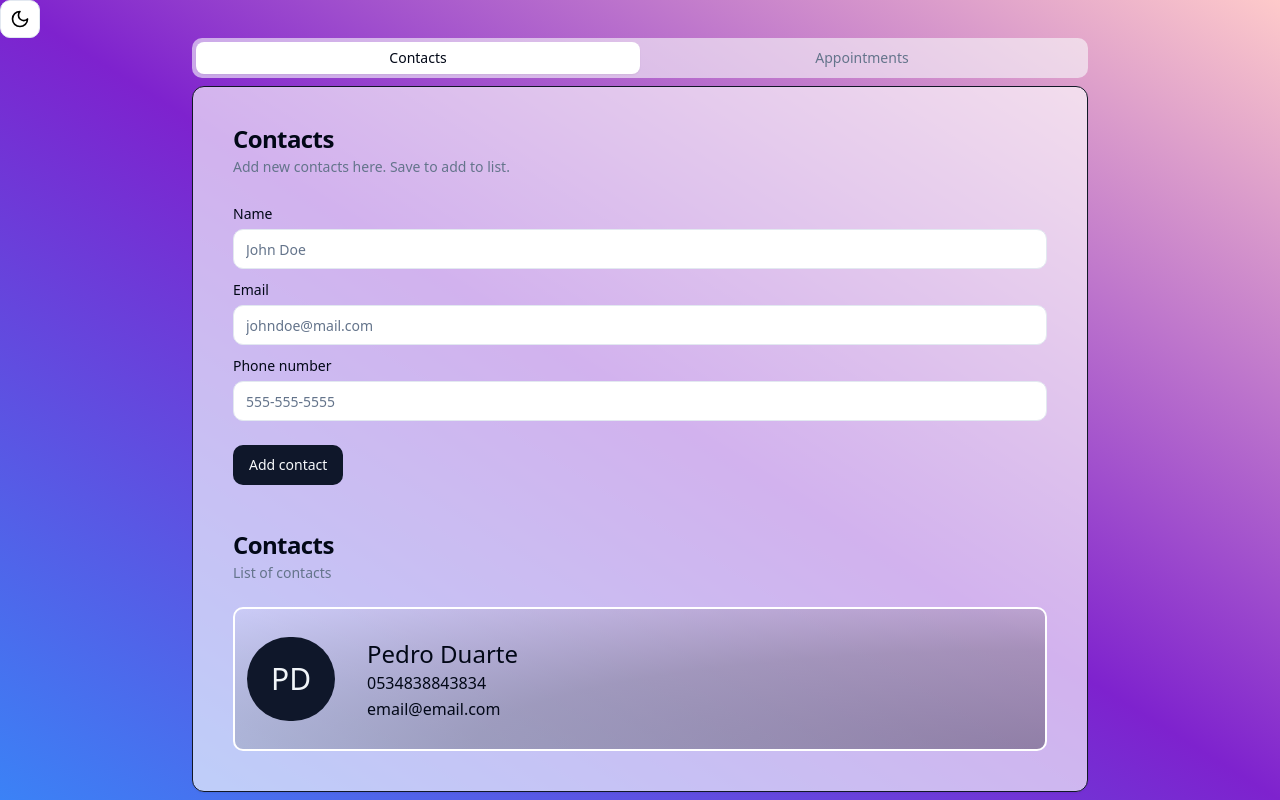
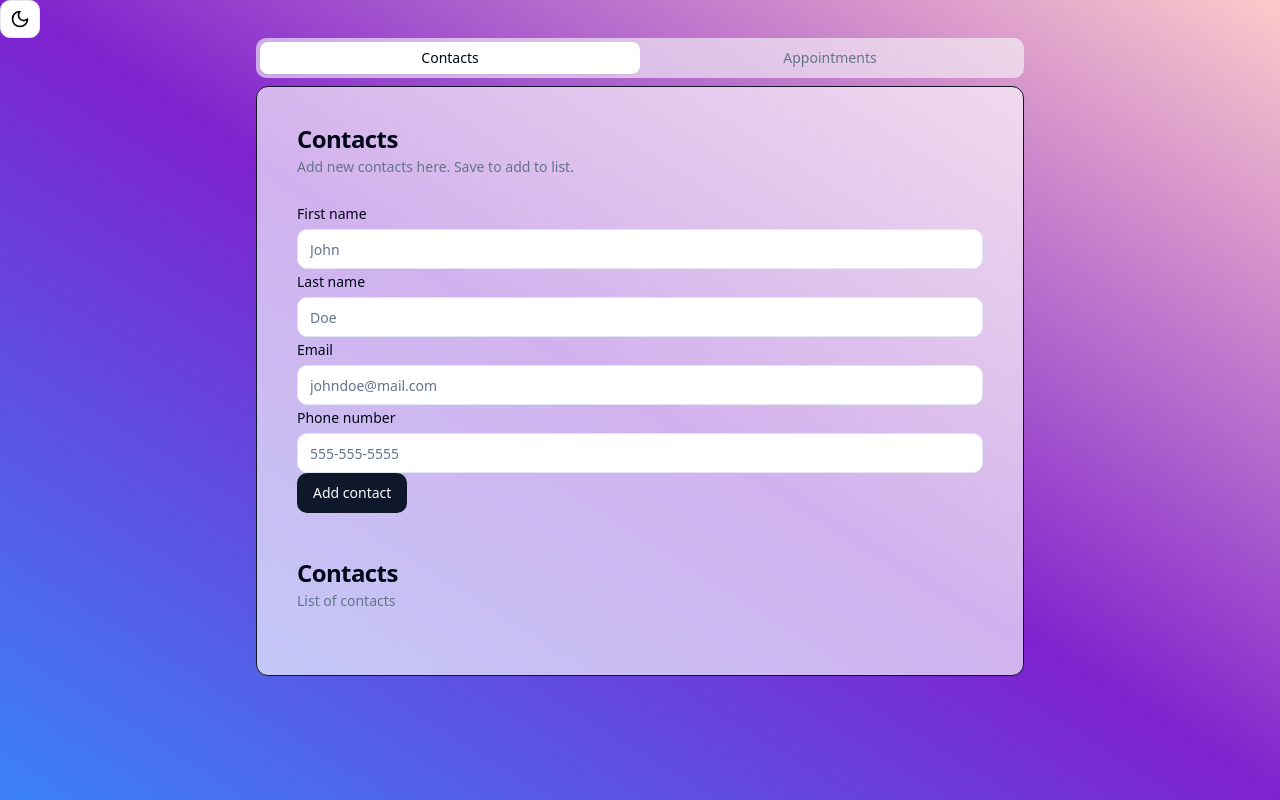
Before and after one commit to nixowl/appointment-plan, a React (Vite) app: page / in a window 1280 px wide. Built offline with nearby package versions, Linux system fonts and the light colour scheme.

Commit message:
add functional contact form and rendering of contact cards

```diff
--- a/src/App.tsx
+++ b/src/App.tsx
@@ -6,13 +6,12 @@ import { AppointmentsForm } from './components/AppointmentsForm'
 
 
 function App() {
-
     return (
         <>
             <ThemeProvider attribute="class" defaultTheme="system" enableSystem>
                 <ThemeToggle />
                 <div className="flex justify-center h-full">
-                    <Tabs defaultValue="contacts" className="w-[70%]">
+                    <Tabs defaultValue="contacts" className="w-[60%]">
                         <TabsList className="grid w-full grid-cols-2 bg-primary-foreground/60 ">
                             <TabsTrigger value="contacts">Contacts</TabsTrigger>
                             <TabsTrigger value="appointments">
--- a/src/components/AppointmentsForm.tsx
+++ b/src/components/AppointmentsForm.tsx
@@ -16,7 +16,6 @@ import { useState } from 'react'
 export const AppointmentsForm = () => {
 
     const [selected, setSelected] = useState<Date>();
-    const [date, setDate] = useState<Date | undefined>(new Date())
     const [timeValue, setTimeValue] = useState<string>('00:00')
 
      const handleTimeChange: React.ChangeEventHandler<HTMLInputElement> = (
@@ -59,9 +58,6 @@ export const AppointmentsForm = () => {
          setSelected(newDate)
      }
 
-const tags = Array.from({ length: 50 }).map(
-    (_, i, a) => `v1.2.0-beta.${a.length - i}`
-)
     return (
         <Card className="flex flex-col p-4 border-gray-900">
             <CardHeader>
@@ -70,9 +66,10 @@ const tags = Array.from({ length: 50 }).map(
                     Add new appointments here. Save to add to list.
                 </CardDescription>
             </CardHeader>
-            <CardContent className="flex justify-between items-center gap-4 space-y-2 h-1/2">
-                <ScrollArea className="flex-1 h-44 rounded-md border">
+            <CardContent className="flex justify-around items-center gap-4 space-y-2 h-1/2">
+                <ScrollArea className="flex-1 h-44 rounded-md border max-w-[40%]">
                     <div className="flex flex-col gap-2 p-4 h-[80%]">
+                        <p>Select contact</p>
                         <a href="#" className="text-primary bg-muted-foreground/20 p-2 rounded">dadas</a>
                         <a href="#" className="text-primary bg-muted-foreground/20 p-2 rounded">dadas</a>
                         <a href="#" className="text-primary bg-muted-foreground/20 p-2 rounded">dadas</a>
@@ -89,7 +86,7 @@ const tags = Array.from({ length: 50 }).map(
                     mode="single"
                     selected={selected}
                     onSelect={handleDaySelect}
-                    className="rounded-md border"
+                    className=" rounded-md border"
                     footer={
                         <>
                             <Input
--- /dev/null
+++ b/src/components/Calendar.tsx
@@ -0,0 +1,71 @@
+import { useState } from "react"
+import { Calendar } from '@/components/ui/calendar'
+import { Input } from './ui/input'
+
+const CalendarComponent = () => {
+
+    const [selected, setSelected] = useState<Date>()
+    const [timeValue, setTimeValue] = useState<string>('00:00')
+    const handleTimeChange: React.ChangeEventHandler<HTMLInputElement> = (
+        e
+    ) => {
+        const time = e.target.value
+        if (!selected) {
+            setTimeValue(time)
+            return
+        }
+        const [hours, minutes] = time.split(':').map((str) => parseInt(str, 10))
+        const newSelectedDate = new Date(
+            selected.getFullYear(),
+            selected.getMonth(),
+            selected.getDate(),
+            hours,
+            minutes
+        )
+        setSelected(newSelectedDate)
+        setTimeValue(time)
+    }
+
+    const handleDaySelect = (date: Date | undefined) => {
+        if (!timeValue || !date) {
+            setSelected(date)
+            return
+        }
+        const [hours, minutes] = timeValue
+            .split(':')
+            .map((str) => parseInt(str, 10))
+        const newDate = new Date(
+            date.getFullYear(),
+            date.getMonth(),
+            date.getDate(),
+            hours,
+            minutes
+        )
+        setSelected(newDate)
+    }
+
+    return (
+        <Calendar
+            mode="single"
+            selected={selected}
+            onSelect={handleDaySelect}
+            className=" rounded-md border"
+            footer={
+                <>
+                    <Input
+                        type="time"
+                        value={timeValue}
+                        onChange={handleTimeChange}
+                    />
+                    <p>
+                        {' '}
+                        Selected date:{' '}
+                        {selected ? selected.toLocaleString() : 'none'}
+                    </p>
+                </>
+            }
+        />
+    )
+}
+
+export default CalendarComponent
--- a/src/components/ContactCard.tsx
+++ b/src/components/ContactCard.tsx
@@ -1,17 +1,19 @@
-// Purpose: Component for displaying contact information.
-export const ContactCard = ({ name, email, phone }) => {
-    const firstInitial = name.split(' ')[0][0].toUpperCase()
-    console.log(firstInitial)
-    const surnameInitial = name.split(' ')[1][0].toUpperCase()
-    console.log(surnameInitial)
+import { Contact } from "@/types"
+
+
+export const ContactCard = ({ givenName, familyName, email, phone }: Contact) => {
+    const firstInitial = givenName[0]
+    const surnameInitial = familyName[0]
+    const capsGivenName = givenName[0].toUpperCase() + givenName.slice(1)
+    const capsFamilyName = familyName[0].toUpperCase() + familyName.slice(1)
     return (
         <div className="flex flex-1 items-center space-x-4 bg-[radial-gradient(ellipse_at_bottom_right,_var(--tw-gradient-stops))] from-black/30 via-neutral-700/30 to-white/10 border-background border-2 p-3 rounded-md h-[9rem]">
             <div className="bg-primary rounded-full p-6">
-                <p className="text-3xl text-secondary">{firstInitial}
-                {surnameInitial}</p>
+                <p className="text-3xl text-secondary">{firstInitial.toUpperCase()}
+                {surnameInitial.toUpperCase()}</p>
             </div>
             <div className="flex flex-col justify-around p-4 h-full w-full">
-                <p className="text-2xl">{name}</p>
+                <p className="text-2xl">{capsGivenName} {capsFamilyName}</p>
                 <p>{phone}</p>
                 <p>{email}</p>
             </div>
--- a/src/components/ContactsForm.tsx
+++ b/src/components/ContactsForm.tsx
@@ -4,55 +4,50 @@ import {
     Card,
     CardContent,
     CardDescription,
-    CardFooter,
     CardHeader,
     CardTitle,
 } from './ui/card'
 import { Input } from './ui/input'
 import { Label } from '@/components/ui/label'
 import { ContactCard } from './ContactCard'
-import { createContext, useState } from 'react'
-import { zodResolver } from '@hookform/resolvers/zod'
-import { useForm } from 'react-hook-form'
-import * as z from 'zod'
+// import * as z from 'zod'
+import { Contact } from '@/types'
+import { useState } from 'react'
 
 export const ContactsForm = () => {
-    const [name, setName] = useState('')
+    const [givenName, setGivenName] = useState('')
+    const [familyName, setFamilyName] = useState('')
     const [email, setEmail] = useState('')
     const [phone, setPhone] = useState('')
+    const [contacts, setContacts] = useState<Contact[]>([])
 
-    // Username validation
-    const formSchema = z.object({
-        name: z.string().min(1).max(40),
-        phone: z.string().min(10).max(14),
-        email: z.string().email(),
-    })
+    // // Contact form validation
+    // const formSchema = z.object({
+    //     name: z.string().min(1).max(40),
+    //     phone: z.string().min(10).max(14),
+    //     email: z.string().email(),
+    // })
 
-    const validateFormData = (inputs: unknown) => {
-        const isValidData = formSchema.parse(inputs)
-        return isValidData
-    }
+    // const validateFormData = (inputs: unknown) => {
+    //     const isValidData = formSchema.parse(inputs)
+    //     return isValidData
+    // }
 
-    type Contact = {
-        name: string
-        email: string
-        phone: string
-    }
-
-    const handleSubmit = (e) => {
+    const handleSubmit = (e: React.FormEvent<HTMLFormElement>) => {
+        if (!givenName && !familyName && !email && !phone) return;
+        console.log('click')
         e.preventDefault()
-        const contact: Contact = {
-            name: name,
+        console.log(contacts)
+        const newContact: Contact = {
+            givenName: givenName,
+            familyName: familyName,
             email: email,
             phone: phone,
         }
-        console.log(contact)
-        try {
-            const isValidData = validateFormData(contact)
-            console.log(isValidData)
-        } catch (error) {
-            console.log('Error validating data', error)
-        }
+        console.log(newContact)
+
+        setContacts([...contacts, newContact])
+        console.log(contacts)
     }
 
     return (
@@ -65,44 +60,70 @@ export const ContactsForm = () => {
                     </CardDescription>
                 </CardHeader>
                 <CardContent className="space-y-2">
+                    <form onSubmit={handleSubmit}>
                         <div className="space-y-1">
-                        <Label htmlFor="name">Name</Label>
-                        <Input id="name" type="text" placeholder="John Doe" />
+                            <Label htmlFor="given-name">First name</Label>
+                            <Input
+                                autoComplete="given-name"
+                                id="given-name"
+                                type="text"
+                                placeholder="John"
+                                value={givenName}
+                                onChange={(e) => setGivenName(e.target.value)}
+                            />
+                            <Label htmlFor="last-name">Last name</Label>
+                            <Input
+                                autoComplete="family-name"
+                                id="last-name"
+                                type="text"
+                                placeholder="Doe"
+                                value={familyName}
+                                onChange={(e) => setFamilyName(e.target.value)}
+                            />
                         </div>
                         <div className="space-y-1">
                             <Label htmlFor="email">Email</Label>
                             <Input
+                                autoComplete='email'
                                 id="email"
                                 placeholder="johndoe@mail.com"
                                 type="email"
+                                value={email}
+                                onChange={(e) => setEmail(e.target.value)}
                             />
                         </div>
                         <div className="space-y-1">
-                        <Label htmlFor="email">Phone number</Label>
+                            <Label htmlFor="phone">Phone number</Label>
                             <Input
-                            id="email"
+                                autoComplete='tel'
+                                id="phone"
                                 placeholder="555-555-5555"
                                 type="tel"
+                                value={phone}
+                                onChange={(e) => setPhone(e.target.value)}
                             />
                         </div>
-                </CardContent>
-
-                <CardFooter>
                         <Button variant="default" type="submit">
                             Add contact
                         </Button>
-                </CardFooter>
+                    </form>
+                </CardContent>
+
                 <Separator />
                 <CardHeader>
                     <CardTitle>Contacts</CardTitle>
                     <CardDescription>List of contacts</CardDescription>
                 </CardHeader>
                 <CardContent className="space-y-2">
+                    {contacts.map((contact, index) => (
                         <ContactCard
-                        name="Pedro Duarte"
-                        email="email@email.com"
-                        phone="0534838843834"
+                            key={index}
+                            givenName={contact.givenName}
+                            familyName={contact.familyName}
+                            email={contact.email}
+                            phone={contact.phone}
                         />
+                    ))}
                 </CardContent>
             </Card>
         </>
--- /dev/null
+++ b/src/components/context/AppointmentsContext.tsx
@@ -0,0 +1,38 @@
+import { createContext, useState, ReactNode } from 'react'
+
+type Contact = {
+    name: string
+    email: string
+    phone: string
+}
+
+type Appointment = {
+    date: Date
+    contact: Contact
+    title: string
+    description: string
+}
+
+type AppointmentsProviderProps = {
+    children: ReactNode
+}
+
+export const AppointmentsContext = createContext([] as Appointment[])
+
+export const AppointmentsProvider = ({ children }: AppointmentsProviderProps) => {
+    const [appointments, setAppointments] = useState<Appointment[]>([])
+
+    const addAppointment = (appointment: Appointment) => {
+        setAppointments((prevAppointments) => [
+            ...prevAppointments,
+            appointment,
+        ])
+    }
+
+
+    return (
+        <AppointmentsContext.Provider value={{ appointments, addAppointment }}>
+            {children}
+        </AppointmentsContext.Provider>
+    )
+}
--- /dev/null
+++ b/src/components/context/ContactsContext.tsx
@@ -0,0 +1,36 @@
+import React, { createContext, useContext, useState, ReactNode } from 'react'
+import { Contact } from '@/types';
+
+type ContactsProviderProps = {
+    children: ReactNode
+}
+
+type ContactsContextType = {
+    contacts: Contact[];
+    addContact: (contact: Contact) => void;
+}
+
+const ContactsContext = createContext<ContactsContextType>({
+    contacts: [],
+    addContact: () => {},
+})
+
+const useContacts = () => {
+    return useContext(ContactsContext)
+}
+
+export const ContactsProvider: React.FC = ({ children }: ContactsProviderProps) => {
+    const [contacts, setContacts] = useState<Contact[]>([]);
+
+    const addContact = (newContact: Contact) => {
+        setContacts(prevContacts => [...prevContacts, newContact])
+    }
+
+    return (
+        <ContactsContext.Provider value={{ contacts, addContacts }}>
+            {children}
+        </ContactsContext.Provider>
+    )
+}
+
+export default useContacts = () => { useContext(ContactsContext)}
--- a/src/globals.css
+++ b/src/globals.css
@@ -4,11 +4,11 @@
 
 
 body,html,:root {
-  height: 100%;
+  @apply bg-gradient-to-bl from-red-200 via-purple-700 to-blue-500 dark:bg-transparent h-full;
 }
 
  #root {
-    @apply flex flex-col h-full bg-gradient-to-bl from-red-200 via-purple-700 to-blue-500 dark:bg-transparent;
+    @apply flex flex-col h-full ;
   }
 
 
--- /dev/null
+++ b/src/types.tsx
@@ -0,0 +1,12 @@
+export type Contact = {
+    givenName: string
+    familyName: string;
+    email: string
+    phone: string
+}
+
+export type Appointment = {
+    contact: Contact;
+    date: string;
+    time: string;
+}
```
Lines whose indentation alone changed are shown as unchanged.
